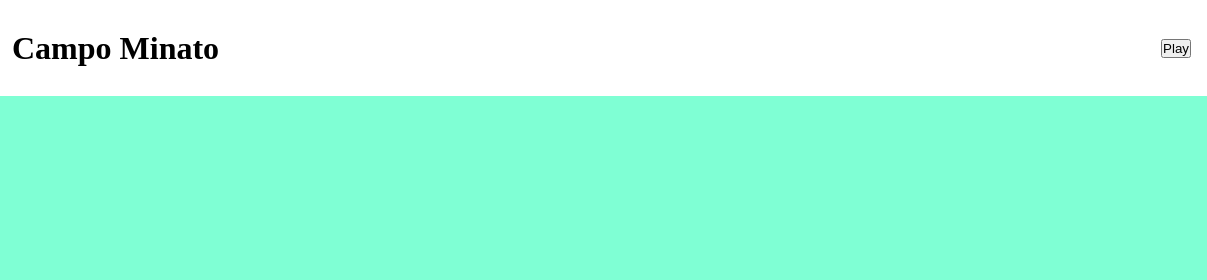
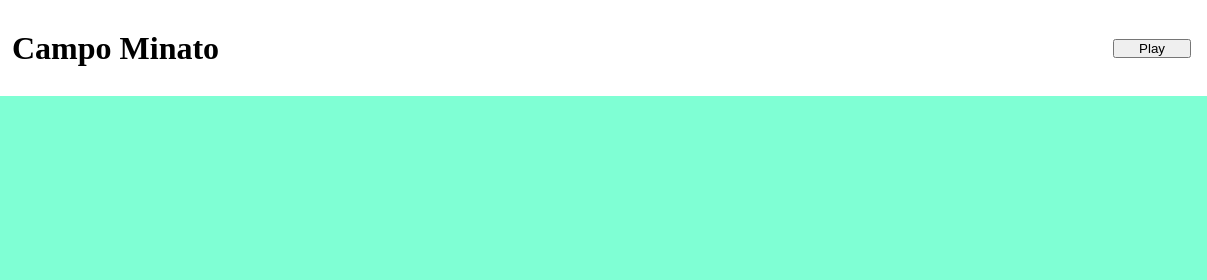
Before and after one commit to Andreaserra1997/js-campominato-grid, a plain HTML site: page index.html in a window 1280 px wide. Shown: the top 280 px of the page, 73-1280 px from the left. Drawn offline with Linux system fonts and the light colour scheme.

Commit message:
edit btn

```diff
--- a/assets/style.css
+++ b/assets/style.css
@@ -20,6 +20,10 @@ nav {
 h1 {
     font-size: 2rem;
     padding-left: 1rem;
+}
+
+button {
+    padding-inline: 1.5rem;
 }
 
 main {
```
